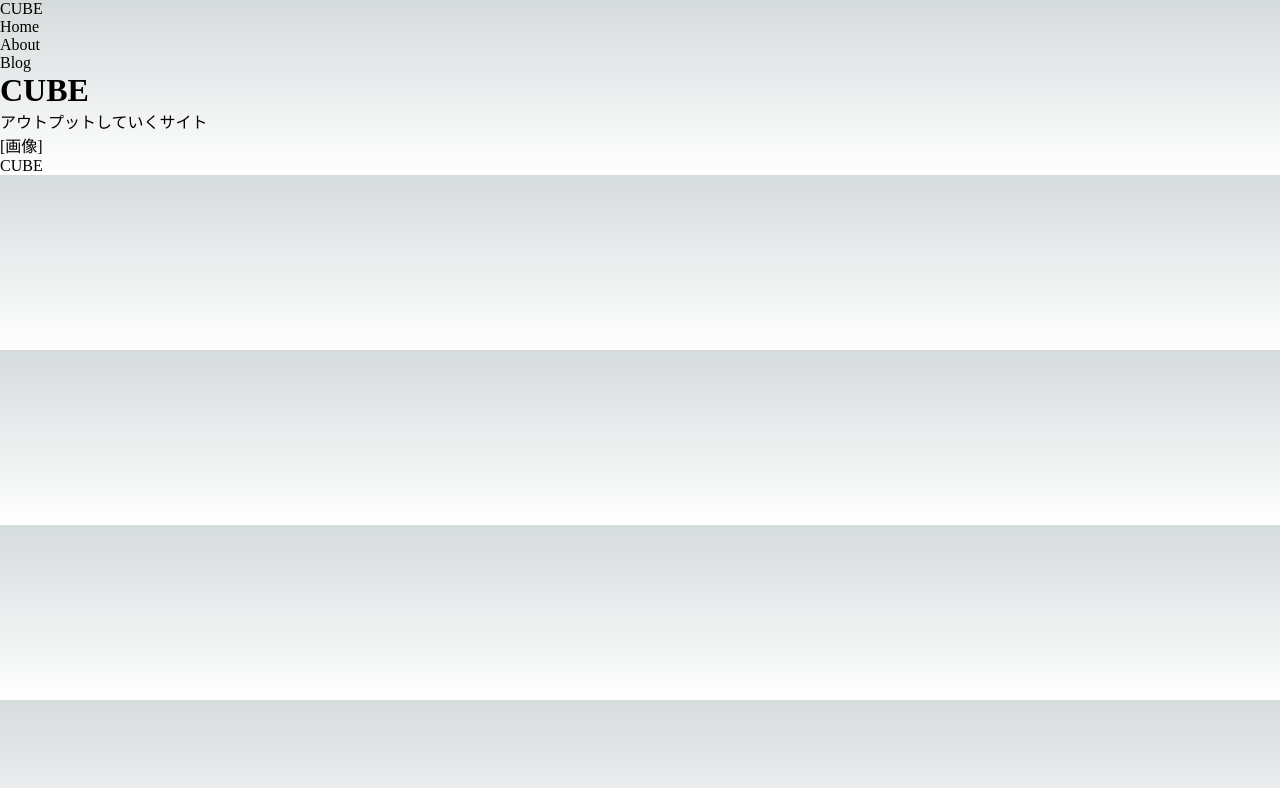
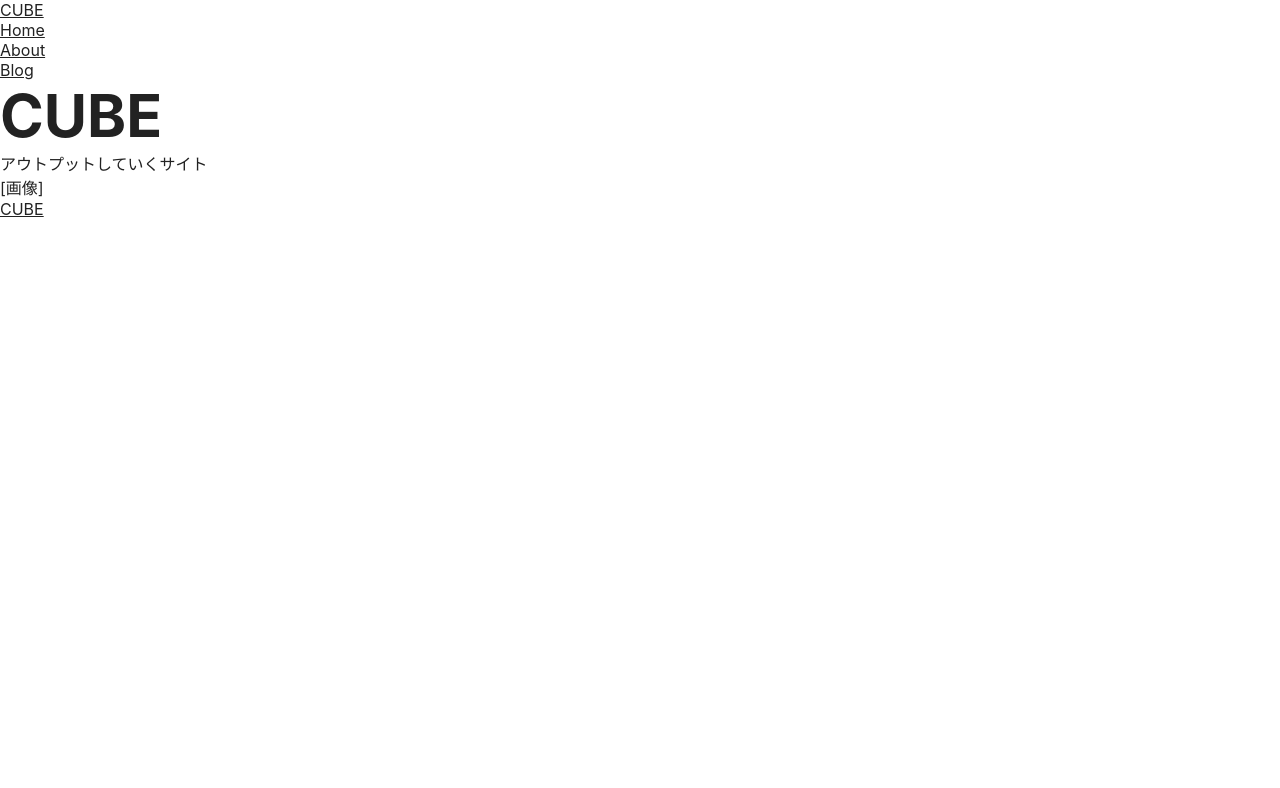
Before and after one commit to Kai-Itakura/nextjs-react-blog, a Next.js app: page / in a window 1280 px wide. Shown: the top 788 px of the page. Built offline with nearby package versions, Linux system fonts and the light colour scheme.

Commit message:
💄 global.cssを初期化

```diff
--- a/styles/globals.css
+++ b/styles/globals.css
@@ -1,107 +1,61 @@
 :root {
-  --max-width: 1100px;
-  --border-radius: 12px;
-  --font-mono: ui-monospace, Menlo, Monaco, 'Cascadia Mono', 'Segoe UI Mono',
-    'Roboto Mono', 'Oxygen Mono', 'Ubuntu Monospace', 'Source Code Pro',
-    'Fira Mono', 'Droid Sans Mono', 'Courier New', monospace;
+  /* カラー（色） */
+  --white: #ffffff;
+  --gray-10: #eeeeee;
+  --gray-25: #aaaaaa;
+  --gray-50: #707070;
+  --gray-75: #444444;
+  --black: #222222;
+  --accent: #0d87e0;
 
-  --foreground-rgb: 0, 0, 0;
-  --background-start-rgb: 214, 219, 220;
-  --background-end-rgb: 255, 255, 255;
+  /* タイポグラフィー（フォントサイズ） */
+  --body: clamp(1rem, 0.95rem + 0.2vw ); /* 16-18px */
+  --display: clamp(4.5rem, 1.83rem + 11.34vw, 10rem); /* 72-160px */
+  --heading1: clamp(2rem, 1.3rem + 3vw, 4rem); /* 32-64px */
+  --heading2: calc(var(--body) * 1.5); /* 24-27px */
+  --heading3: calc(var(--body) * 1.2); /* 19.2-21.6px */
+  --small-heading2: clamp(0.875rem, 4vw -1rem, 1.6875rem); /* 14-27px */
+  --small-heading3: calc(var(--small-heading2) * 0.86); /* 12-23px */
 
-  --primary-glow: conic-gradient(
-    from 180deg at 50% 50%,
-    #16abff33 0deg,
-    #0885ff33 55deg,
-    #54d6ff33 120deg,
-    #0071ff33 160deg,
-    transparent 360deg
-  );
-  --secondary-glow: radial-gradient(
-    rgba(255, 255, 255, 1),
-    rgba(255, 255, 255, 0)
-  );
-
-  --tile-start-rgb: 239, 245, 249;
-  --tile-end-rgb: 228, 232, 233;
-  --tile-border: conic-gradient(
-    #00000080,
-    #00000040,
-    #00000030,
-    #00000020,
-    #00000010,
-    #00000010,
-    #00000080
-  );
-
-  --callout-rgb: 238, 240, 241;
-  --callout-border-rgb: 172, 175, 176;
-  --card-rgb: 180, 185, 188;
-  --card-border-rgb: 131, 134, 135;
+  /* スペース（余白・間隔） */
+  --space-xs: clamp(1.25rem, 1rem + 0.98vw, 1.875rem); /* 20-30px */
+  --space-sm: calc(var(--space-xs) * 1.5); /* 30-45px */
+  --space-md: calc(var(--space-xs) * 2); /* 40-60px */
+  --space-lg: calc(var(--space-xs) * 3); /* 60-90px */
+  --space-xl: calc(var(--space-xs) * 4); /* 80-120px */
+  --space-jump: clamp(1.25rem, 0.35rem + 3.8vw, 3.75rem); /* 20-60px */
 }
 
-@media (prefers-color-scheme: dark) {
-  :root {
-    --foreground-rgb: 255, 255, 255;
-    --background-start-rgb: 0, 0, 0;
-    --background-end-rgb: 0, 0, 0;
-
-    --primary-glow: radial-gradient(rgba(1, 65, 255, 0.4), rgba(1, 65, 255, 0));
-    --secondary-glow: linear-gradient(
-      to bottom right,
-      rgba(1, 65, 255, 0),
-      rgba(1, 65, 255, 0),
-      rgba(1, 65, 255, 0.3)
-    );
-
-    --tile-start-rgb: 2, 13, 46;
-    --tile-end-rgb: 2, 5, 19;
-    --tile-border: conic-gradient(
-      #ffffff80,
-      #ffffff40,
-      #ffffff30,
-      #ffffff20,
-      #ffffff10,
-      #ffffff10,
-      #ffffff80
-    );
-
-    --callout-rgb: 20, 20, 20;
-    --callout-border-rgb: 108, 108, 108;
-    --card-rgb: 100, 100, 100;
-    --card-border-rgb: 200, 200, 200;
-  }
+/* 基本設定 */
+body {
+  color: var(--black);
+  font-family: -apple-system, BlinkMacSystemFont, 'Segoe UI', Helvetica, Arial, sans-serif;
+  font-size: var(--body);
 }
 
-* {
-  box-sizing: border-box;
-  padding: 0;
-  margin: 0;
+h1 {
+  font-size: var(--heading1);
 }
 
-html,
-body {
-  max-width: 100vw;
-  overflow-x: hidden;
+h2 {
+  font-size: var(--heading2);
 }
 
-body {
-  color: rgb(var(--foreground-rgb));
-  background: linear-gradient(
-      to bottom,
-      transparent,
-      rgb(var(--background-end-rgb))
-    )
-    rgb(var(--background-start-rgb));
+h3 {
+  font-size: var(--heading3);
+}
+
+/* リセット */
+body, h1, h2, h3, p, figure, ul {
+  margin: 0;
+  padding: 0;
+  list-style: none;
+}
+
+*, *::before, *::after {
+  box-sizing: border-box;
 }
 
 a {
   color: inherit;
-  text-decoration: none;
 }
-
-@media (prefers-color-scheme: dark) {
-  html {
-    color-scheme: dark;
-  }
-}
```
Also changed, not shown: styles/Home.module.css (deleted, +0 -278 lines).
